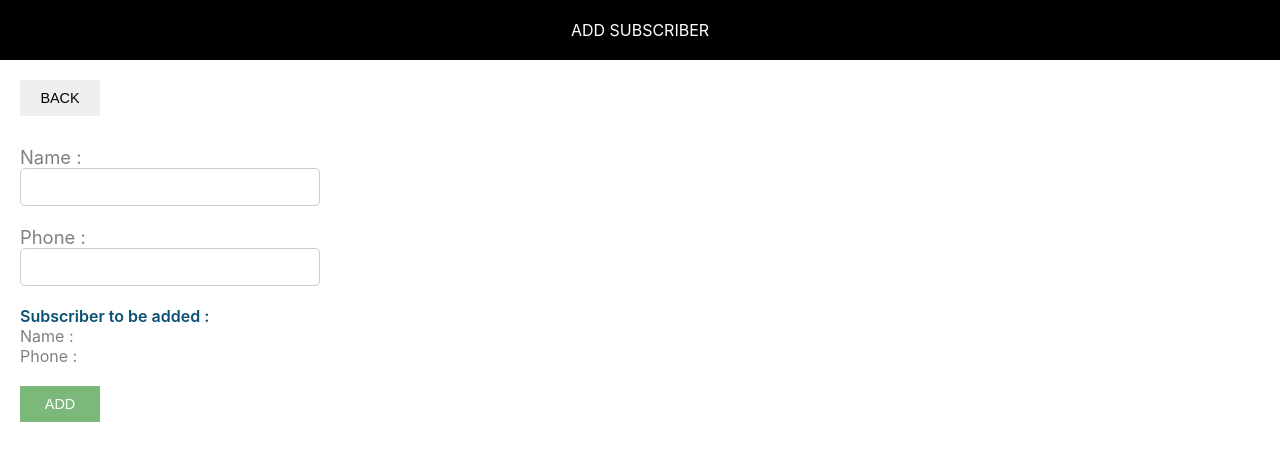
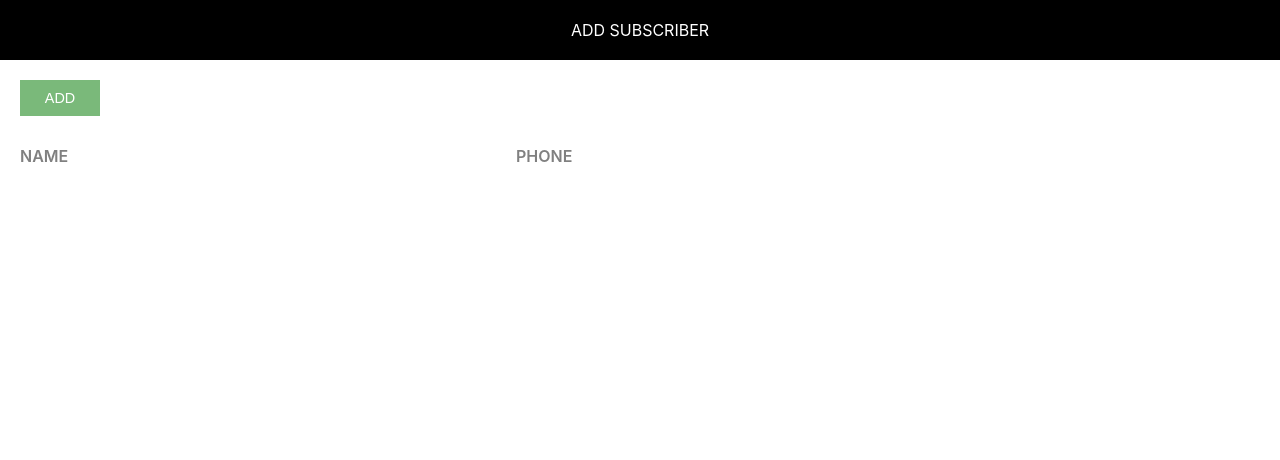
Before and after one commit to AkshatRawat18/phone-dir, a React (Create React App) app: page / in a window 1280 px wide. Shown: the top 460 px of the page. Built offline with nearby package versions, Linux system fonts and the light colour scheme.

Commit message:
Addes state in 'AddSubscriber' and 'App' components

```diff
--- a/src/AddSubscriber.js
+++ b/src/AddSubscriber.js
@@ -2,7 +2,23 @@
 import Header from './Header';
 import './AddSubscriber.css';
 class AddSubscriber extends Component{
+    constructor(){
+        super();
+        this.state={
+            id:0,
+            name:'',
+            phone:''
+        }
+        console.log(this.state);
+    }
+    inputChangedHandler=(e) =>{
+        const state=this.state;
+        state[e.target.name]=e.target.value;
+        this.setState(state);
+        console.log(this.state);
+    }
     render(){
+        const{name,phone}=this.state;
         return(
             <div>
                 <Header heading="Add Subscriber"/>
@@ -10,13 +26,13 @@
                 <button className="custom-btn">Back</button>
                 <form className="subscriber-form">
                     <label htmlFor="name" className="label-control">Name :</label><br/>
-                    <input id="name" type="text" className="input-control" name="name"/><br/><br/>
+                    <input id="name" type="text" className="input-control" name="name" onChange={this.inputChangedHandler}/><br/><br/>
                     <label htmlFor="phone" className="label-control">Phone :</label><br/>
-                    <input id="phone" type="text" className="input-control" name="phone"/><br/><br/>
+                    <input id="phone" type="text" className="input-control" name="phone" onChange={this.inputChangedHandler}/><br/><br/>
                     <div className="subscriber-info-container">
                         <span className="subscriber-to-add-heading">Subscriber to be added :</span><br/>
-                        <span className="subscriber-info">Name :</span><br/>
-                        <span className="subscriber-info">Phone :</span>
+                        <span className="subscriber-info">Name :{name}</span><br/>
+                        <span className="subscriber-info">Phone :{phone}</span>
                     </div>
                     <button type="submit" className="custom-btn add-btn">Add</button>
                 </form>
--- a/src/App.js
+++ b/src/App.js
@@ -2,25 +2,29 @@
 import Header from "./Header"
 import "./App.css"
 
+// let subscribers=[
+//   {
+//     id:1,
+//     name:"Akshat",
+//     phone:"00000000"
+//   },
+//   {
+//     id:2,
+//     name:"Riya",
+//     phone:"11111111"
+//   }
+// ]
+
 class App extends Component {
-  clickHandler(message){
-    alert(message);
+  constructor(){
+    super();
+    this.state={
+      subscribersListToShow: []
+    }
   }
 
+  render() {
 
-  render() {
-    let subscribers=[
-      {
-        id:1,
-        name:"Akshat",
-        phone:"00000000"
-      },
-      {
-        id:2,
-        name:"Riya",
-        phone:"11111111"
-      }
-    ]
 
     return (
       <div className="component-container">
@@ -33,7 +37,7 @@
           </div>
 
           {
-            subscribers.map(sub=>{
+            this.state.subscribersListToShow.map(sub=>{
               return <div key={sub.id} className="grid-container">
                 <span className="grid-item">{sub.name}</span>
                 <span className="grid-item">{sub.phone}</span>
--- a/src/index.js
+++ b/src/index.js
@@ -8,7 +8,7 @@
 
 ReactDOM.render(
   <React.StrictMode>
-    <AddSubscriber />
+    <App />
   </React.StrictMode>,
   document.getElementById('root')
 );
```
